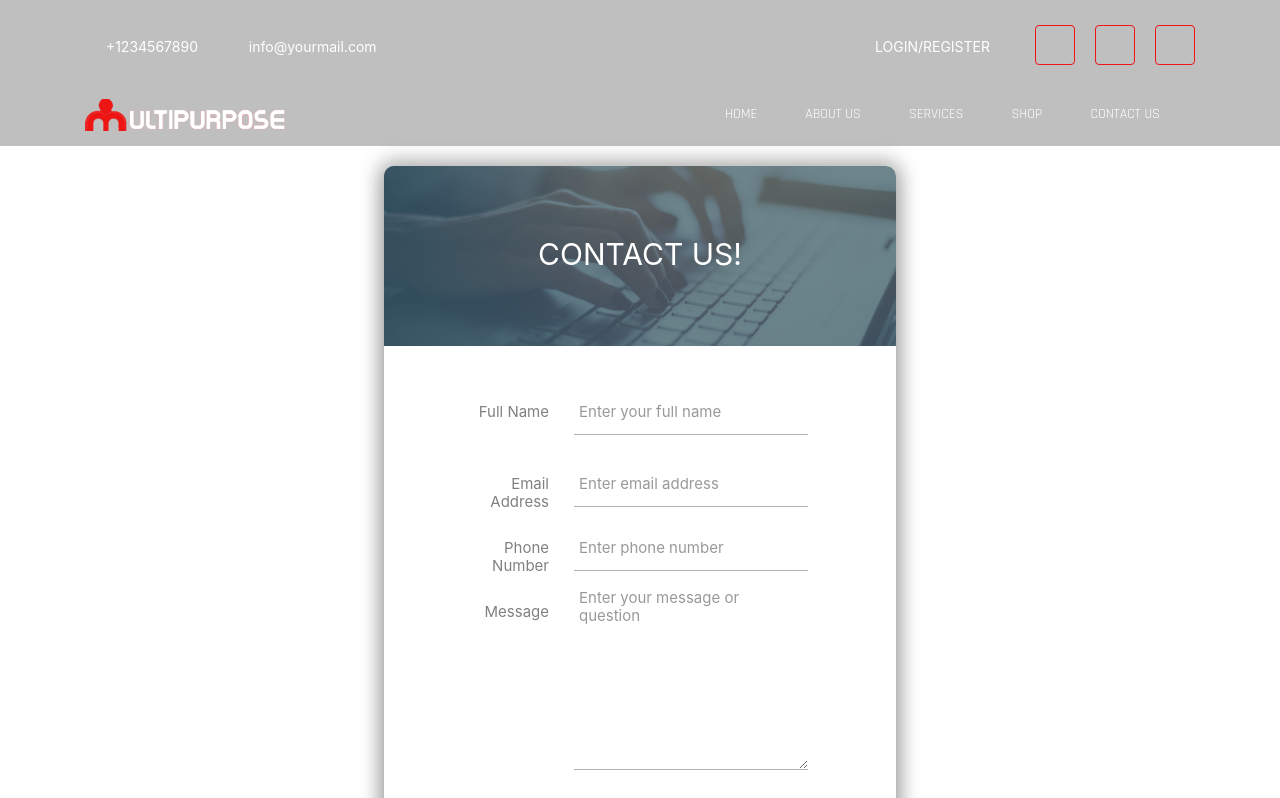
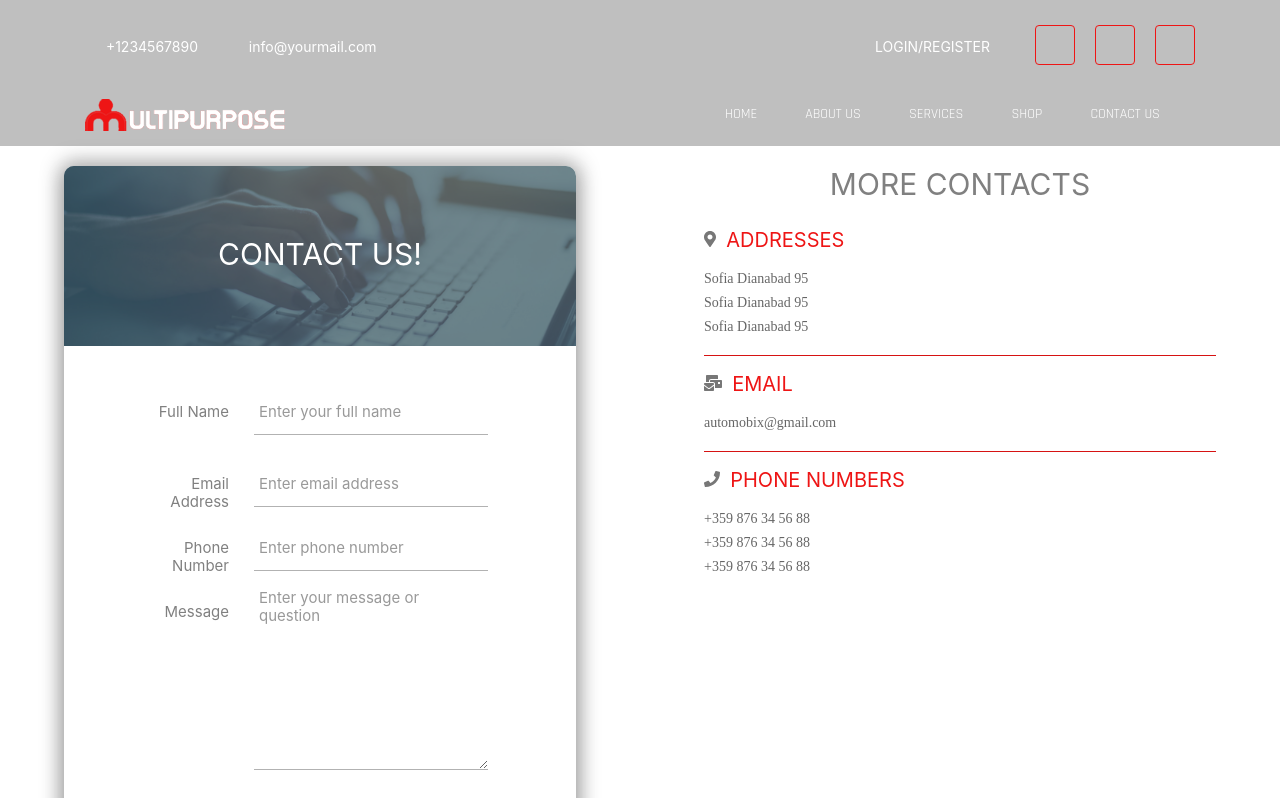
Before and after one commit to Joro-Popov/AutomobixWeb, a React (Create React App) app: page /contact in a window 1280 px wide. Shown: the top 798 px of the page. Built offline with nearby package versions, Linux system fonts and the light colour scheme; a web font is replaced by a local one.

Commit message:
Working on contact page

```diff
--- a/package.json
+++ b/package.json
@@ -3,6 +3,9 @@
   "version": "0.1.0",
   "private": true,
   "dependencies": {
+    "@fortawesome/fontawesome-svg-core": "^1.2.25",
+    "@fortawesome/free-solid-svg-icons": "^5.11.2",
+    "@fortawesome/react-fontawesome": "^0.1.7",
     "react": "^16.12.0",
     "react-dom": "^16.12.0",
     "react-redux": "^7.1.3",
--- a/public/css/style.css
+++ b/public/css/style.css
@@ -352,9 +352,36 @@ form button.btn-primary:hover {
 
 .moreInfo {
   width: 40%;
-  display: flex;
+  display: block;
   align-items: end;
   justify-content: center;
+}
+
+.contact-header {
+  font-family: inherit;
+  font-size: 30px;
+  color: gray;
+  text-transform: uppercase;
+  line-height: 1.2;
+  text-align: center;
+}
+
+.header-with-icon {
+  display: flex;
+  align-items: baseline;
+}
+.contact-header-item {
+  font-family: inherit;
+  font-size: 20px;
+  color: #ee1515;
+  text-transform: uppercase;
+  line-height: 1.2;
+  padding-bottom: 3%;
+  padding-left: 2%;
+}
+.contact-container {
+  padding-top: 5%;
+  padding-bottom: 5%;
 }
 /*-----------------------------------
     1 - Featured
--- a/src/component/contact/moreInfo.js
+++ b/src/component/contact/moreInfo.js
@@ -1,10 +1,41 @@
 import React, { Component } from 'react';
+import { FontAwesomeIcon } from '@fortawesome/react-fontawesome'
+import { faMailBulk, faMapMarkerAlt, faPhone } from '@fortawesome/free-solid-svg-icons'
 
 export default class MoreInfo extends Component {
     render() {
         return(
         <div className="moreInfo">
-           <div>More contacts</div>
+           <div className="contact-header">More contacts</div>
+          <div className="contact-container">
+            <div>
+                <div className="header-with-icon">
+                    <FontAwesomeIcon icon={faMapMarkerAlt} />
+                    <p className="contact-header-item" >Addresses</p>
+                </div>
+                <p>Sofia Dianabad 95</p>
+                <p>Sofia Dianabad 95</p>
+                <p>Sofia Dianabad 95</p>
+                <hr style={{ backgroundColor: '#ee1515'}}/>
+            </div>
+            <div>
+               <div  className="header-with-icon">
+                    <FontAwesomeIcon icon={faMailBulk} />
+                    <p className="contact-header-item">Email</p>
+               </div>
+                <p>automobix@gmail.com</p>
+                <hr style={{ backgroundColor: '#ee1515'}}/>
+            </div>
+            <div>
+                <div  className="header-with-icon">
+                    <FontAwesomeIcon icon={faPhone} />
+                    <p className="contact-header-item">Phone Numbers</p>
+                </div>
+                <p>+359 876 34 56 88</p>
+                <p>+359 876 34 56 88</p>
+                <p>+359 876 34 56 88</p>
+            </div>
+          </div>
         </div>
         )
     }
--- a/src/containers/contact.js
+++ b/src/containers/contact.js
@@ -1,5 +1,6 @@
 import React, { Component } from 'react';
 import ContactForm from '../component/contact/contactForm';
+import MoreInfo from '../component/contact/moreInfo';
 
 export default class Contact extends Component {
     render() {
@@ -7,6 +8,7 @@ export default class Contact extends Component {
         <div>
             <div class="limiter">
                 <ContactForm />
+                <MoreInfo />
             </div>
         </div>
         )
```
Also changed, not shown: 2 other files (tests, documents, lock files or other folders).
